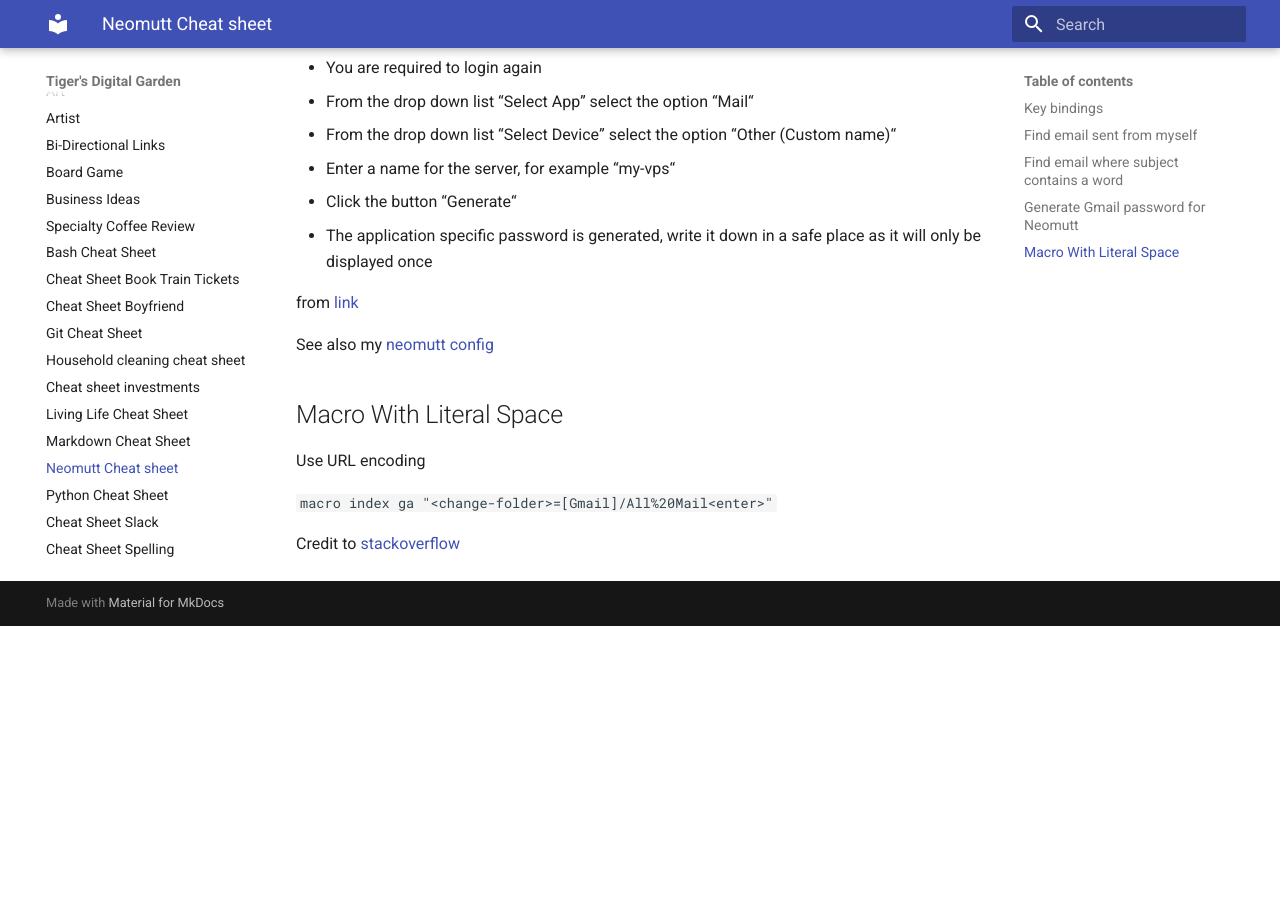
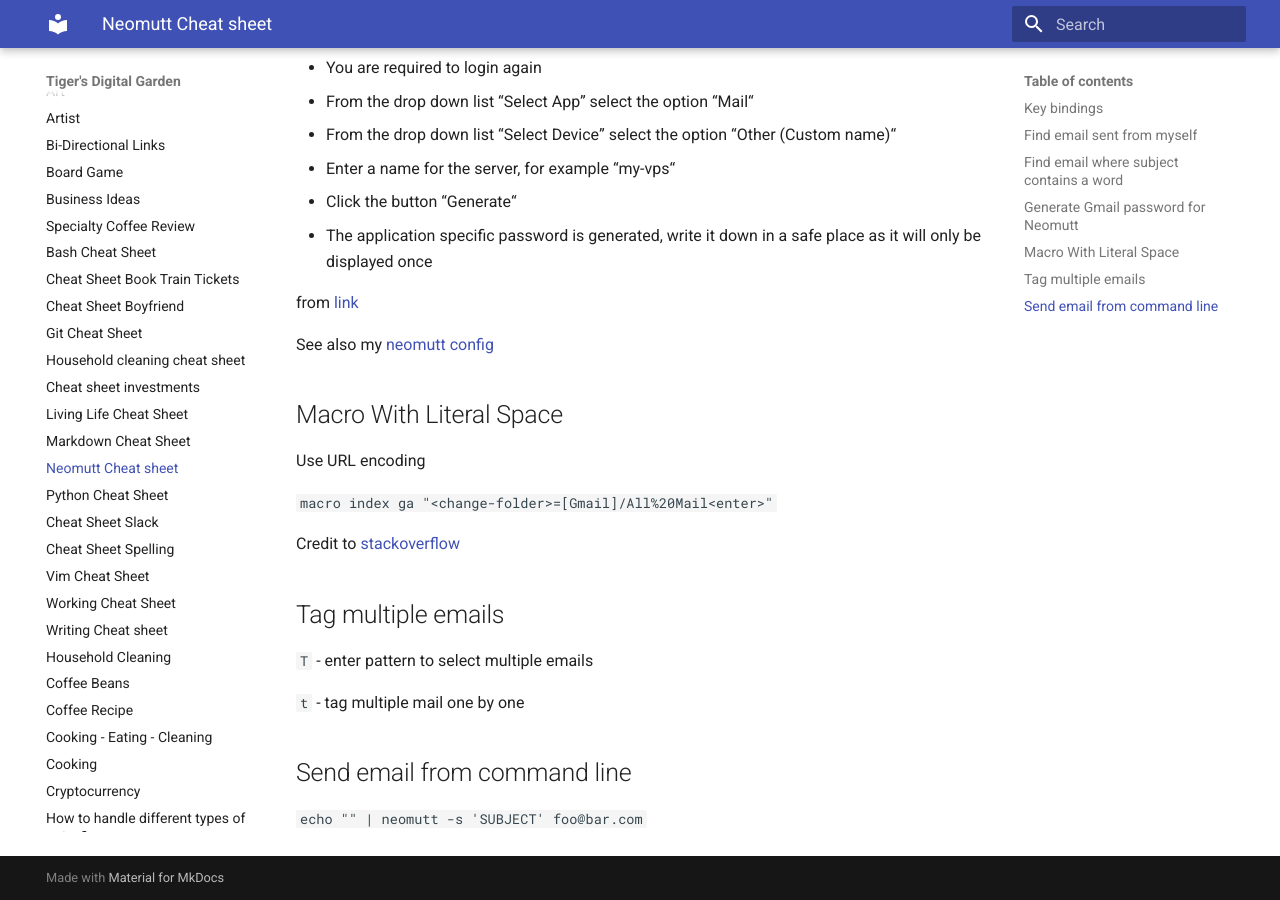
Before and after one commit to ynotstartups/notes, an MkDocs documentation site: the page built from notes/cheat-sheet-neomutt.md, in a window 1280 px wide and 900 px high, scrolled down 904 px. Built offline with MkDocs 1.6.1 and Material for MkDocs 9.7.7, drawn with Linux system fonts in a browser that asks for light colours; before the commit the page ends 1530 px from its top, so only the background shows below that.

Commit message:
add neomutt notes

```diff
--- a/notes/cheat-sheet-neomutt.md
+++ b/notes/cheat-sheet-neomutt.md
@@ -46,3 +46,13 @@
 `macro index ga "<change-folder>=[Gmail]/All%20Mail<enter>"`
 
 Credit to [stackoverflow](https://stackoverflow.com/a/14779416)
+
+## Tag multiple emails
+
+`T` - enter pattern to select multiple emails
+
+`t` - tag multiple mail one by one
+
+## Send email from command line
+
+`echo "" | neomutt -s 'SUBJECT' foo@bar.com`
```
